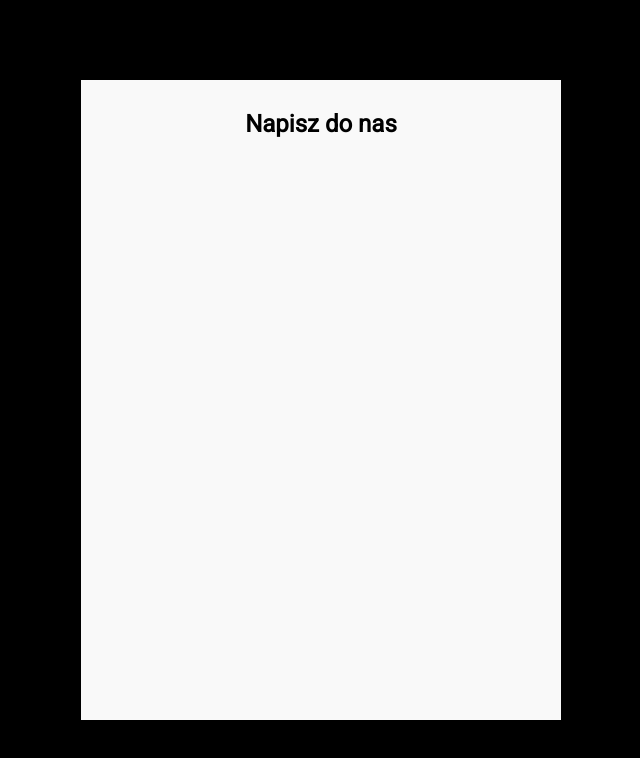
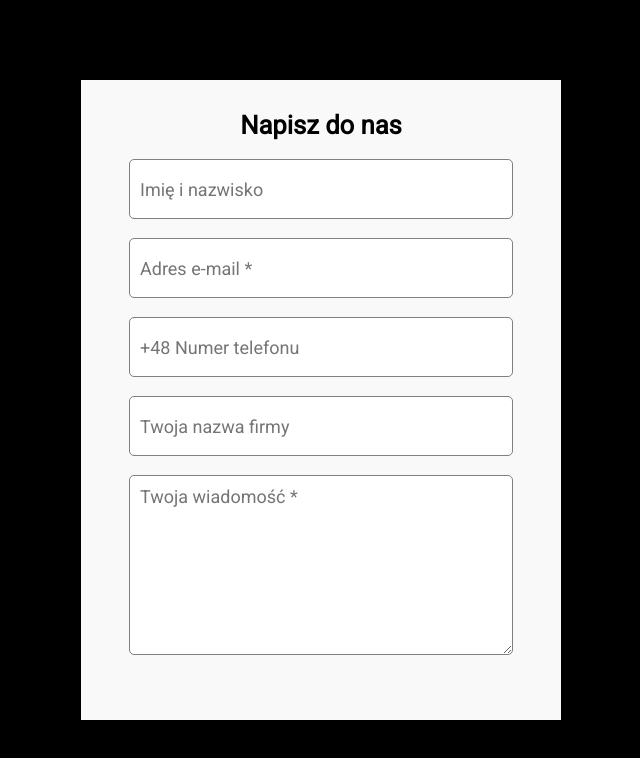
Before and after one commit to Kamil12a/Formularz, a React (Create React App) app in the folder my-app/: page / in a window 1280 px wide. Shown: the top 758 px of the page, without its empty margins (319-959 px from the left). Built offline with nearby package versions, Linux system fonts and the light colour scheme.

Commit message:
add to variables file a new variable (gray color, font-size)

```diff
--- a/my-app/src/components/Form/Form.js
+++ b/my-app/src/components/Form/Form.js
@@ -1,10 +1,52 @@
-import { MainContainer,SForm,WelcomeText } from "./styles";
+import {
+  MainContainer,
+  SForm,
+  WelcomeText,
+  SInput,
+  SLabel,
+  TextArea,
+} from "./styles";
 const Form = () => {
   return (
     <MainContainer>
       <SForm>
         <WelcomeText>Napisz do nas</WelcomeText>
+        <SLabel htmlFor="name">imię i nazwisko</SLabel>
+        <SInput
+          type="text"
+          id="name"
+          name="name"
+          placeholder={"Imię i nazwisko"}
+        />
+        <SLabel htmlFor="e-mail">Adres e-mail</SLabel>
+        <SInput
+          type="e-mail"
+          id="e-mail"
+          name="e-mail"
+          placeholder={"Adres e-mail *"}
+        />
+        <SLabel htmlFor="phone">+48 Numer telefonu</SLabel>
+        <SInput
+          type="phone"
+          id="phone"
+          name="phone"
+          placeholder={"+48 Numer telefonu"}
+        />
+        <SLabel htmlFor="company">Twoja nazwa firmy</SLabel>
 
+        <SInput
+          type="text"
+          id="company"
+          name="company"
+          placeholder={"Twoja nazwa firmy"}
+        />
+        <SLabel htmlFor="yourMessage">Twoja nazwa firmy</SLabel>
+
+        <TextArea
+          id="yourMessage"
+          name="yourMessage"
+          placeholder="Twoja wiadomość *"
+        ></TextArea>
       </SForm>
     </MainContainer>
   );
--- a/my-app/src/components/Form/styles.js
+++ b/my-app/src/components/Form/styles.js
@@ -1,5 +1,6 @@
-import styled from "styled-components";
+import styled, { css } from "styled-components";
 import { device } from "../../styles/variables";
+import { variables } from "../../styles/variables";
 export const MainContainer = styled.div`
   display: flex;
   align-items: center;
@@ -11,11 +12,41 @@ export const SForm = styled.div`
   background: white;
   width: 60vh;
   height: 80vh;
+  display: flex;
+  align-items: center;
+  flex-direction: column;
   border: 2 px solid black;
   background-color: #f9f9f9;
   padding-top: 30px;
   padding-bottom: 30px;
 `;
 export const WelcomeText = styled.h2`
+  font-size: 1.6em;
   text-align: center;
 `;
+
+export const SLabel = styled.label`
+  visibility: hidden;
+`;
+const baseInputStyles = css`
+  width: 80%;
+  height: 60px;
+  padding: 10px;
+  font-size: ${variables.fontParagraph};
+  background-color: white;
+  border: 1px solid ${variables.grayColor};
+  color: ${variables.grayColor};
+  border-radius: 5px;
+  outline: none;
+`;
+export const SInput = styled.input`
+  ${baseInputStyles}
+`;
+
+export const TextArea = styled.textarea`
+  ${baseInputStyles}
+  max-width: 80%;
+  min-width: 80%;
+  min-height: 10em;
+  max-height: 10em;
+`;
--- a/my-app/src/index.css
+++ b/my-app/src/index.css
@@ -3,7 +3,5 @@
     margin: 0;
     padding: 0;
     box-sizing: border-box;
-}
-body{
     font-family: 'Roboto', sans-serif;
 }
--- a/my-app/src/styles/variables.js
+++ b/my-app/src/styles/variables.js
@@ -17,3 +17,8 @@ const size = {
     desktop: `(min-width: ${size.desktop})`,
     desktopL: `(min-width: ${size.desktop})`
   };
+export const variables = {
+  grayColor: "#808080",
+  fontParagraph:"18px",
+
+}
```
